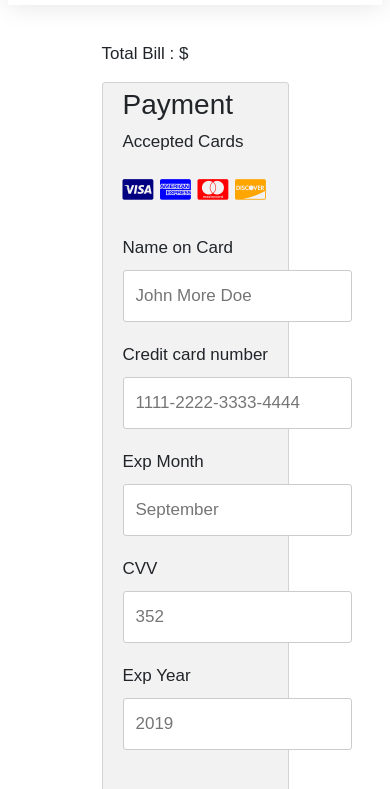
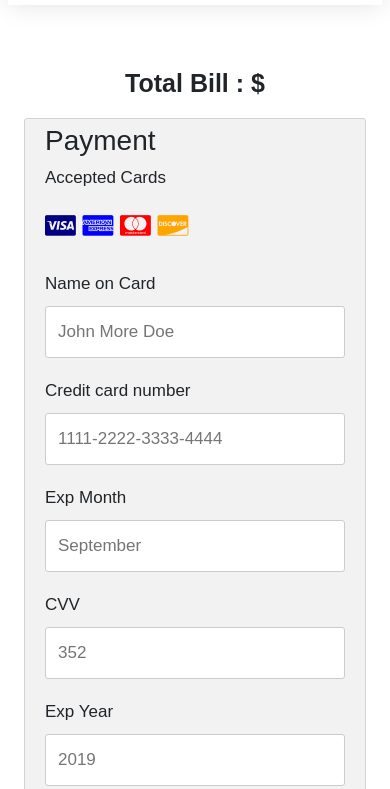
Before and after one commit to contentstack/contentstack-commercetools-nodejs-demo, a website: page views/pages/payment.html in a window 390 px wide. Shown: the part 59-848 px from the top of the page. Drawn offline with nearby package versions, Linux system fonts and the light colour scheme; files that its build step writes are made by us from their sources; a web font is replaced by a local one.

Commit message:
added css for payment

```diff
--- a/views/pages/payment.html
+++ b/views/pages/payment.html
@@ -63,6 +63,12 @@ body {
   padding: 0 16px;
 }
 
+.bill {
+  margin-left: 25%;
+  margin-top: 60px;
+  font-size: 25px;
+  font-weight: 700;
+}
 .container {
   background-color: #f2f2f2;
   padding: 5px 20px 15px 20px;
@@ -73,7 +79,7 @@ body {
   margin-left: 25%;
 }
 
-input[type=text] {
+input[type=text],[type=email] {
   width: 100%;
   margin-bottom: 20px;
   padding: 12px;
@@ -130,15 +136,26 @@ span.price {
     margin-bottom: 20px;
   }
 }
+@media (max-width: 992px){
+  .bill {
+    text-align: center;
+    margin-left: 0;
+  }
+  .container {
+    width:100%;
+    margin-left: auto;
+  }
+}
 </style>
 </head>
 <body>
 
 
-  <div style="margin-left: 25%;margin-top: 36px;padding: -9px;"> Total Bill : {{totalPrice}} $</div>
 
-<div class="row">
+
+<div>
   <div class="col-75">
+      <div class="bill"> Total Bill : {{totalPrice}} $</div>
     <div class="container">
       <form>
 
```
Also changed, not shown: views/partials/header.html (+0 -49 lines).
